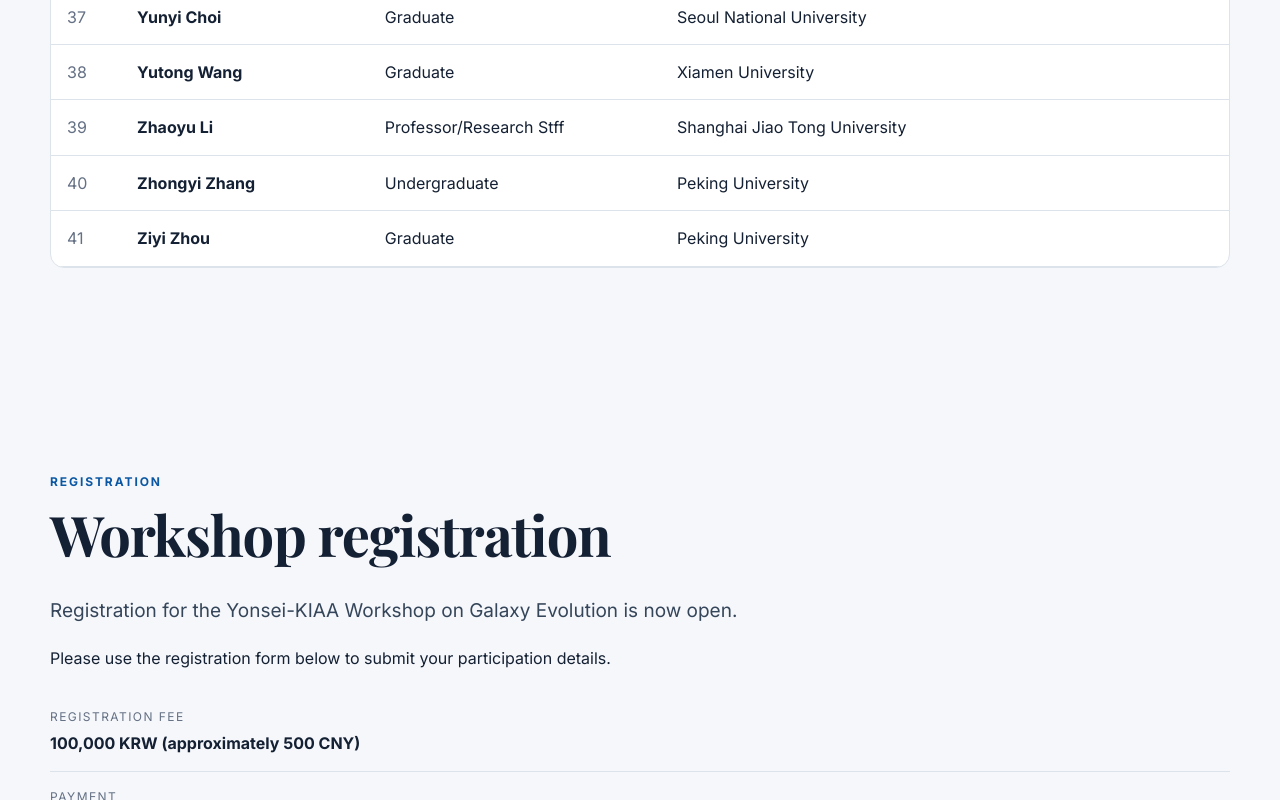
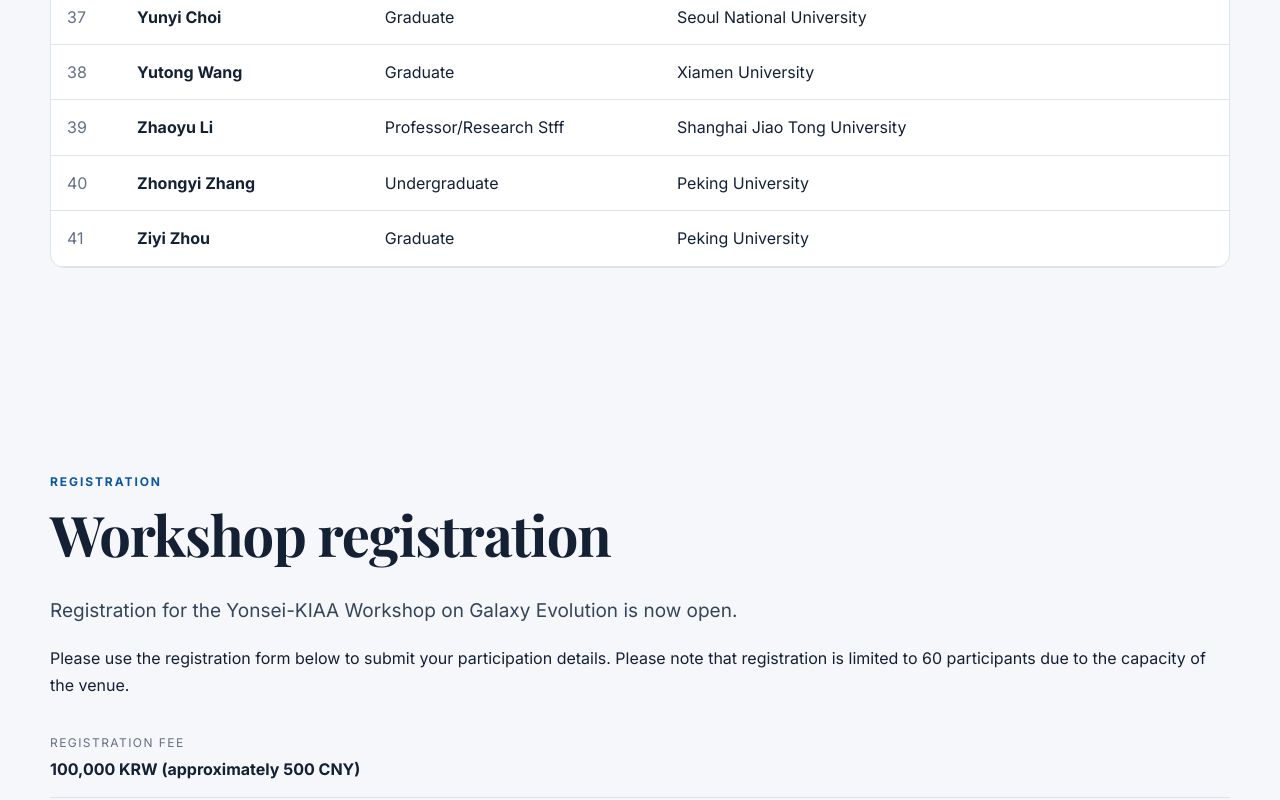
Before and after one commit to minjinkimastro/yonsei-kiaa-workshop, a plain HTML site: page index.html in a window 1280 px wide. Shown: the part 11200-12000 px from the top of the page. Drawn offline with nearby package versions, Linux system fonts and the light colour scheme.

Commit message:
Update index.html

```diff
--- a/index.html
+++ b/index.html
@@ -134,7 +134,8 @@
           <div><p class="kicker">Registration</p><h2>Workshop registration</h2></div>
         </div>
         <p class="lead">Registration for the Yonsei-KIAA Workshop on Galaxy Evolution is now open.</p>
-        <p>Please use the registration form below to submit your participation details.</p>
+        <p>Please use the registration form below to submit your participation details.
+          Please note that registration is limited to 60 participants due to the capacity of the venue.</p>
         <div class="venue-facts" style="margin-top:1.25rem">
           <div><span>Registration fee</span><strong>100,000 KRW (approximately 500 CNY)</strong></div>
           <div><span>Payment</span><strong>Cash or credit card onsite</strong></div>
```
